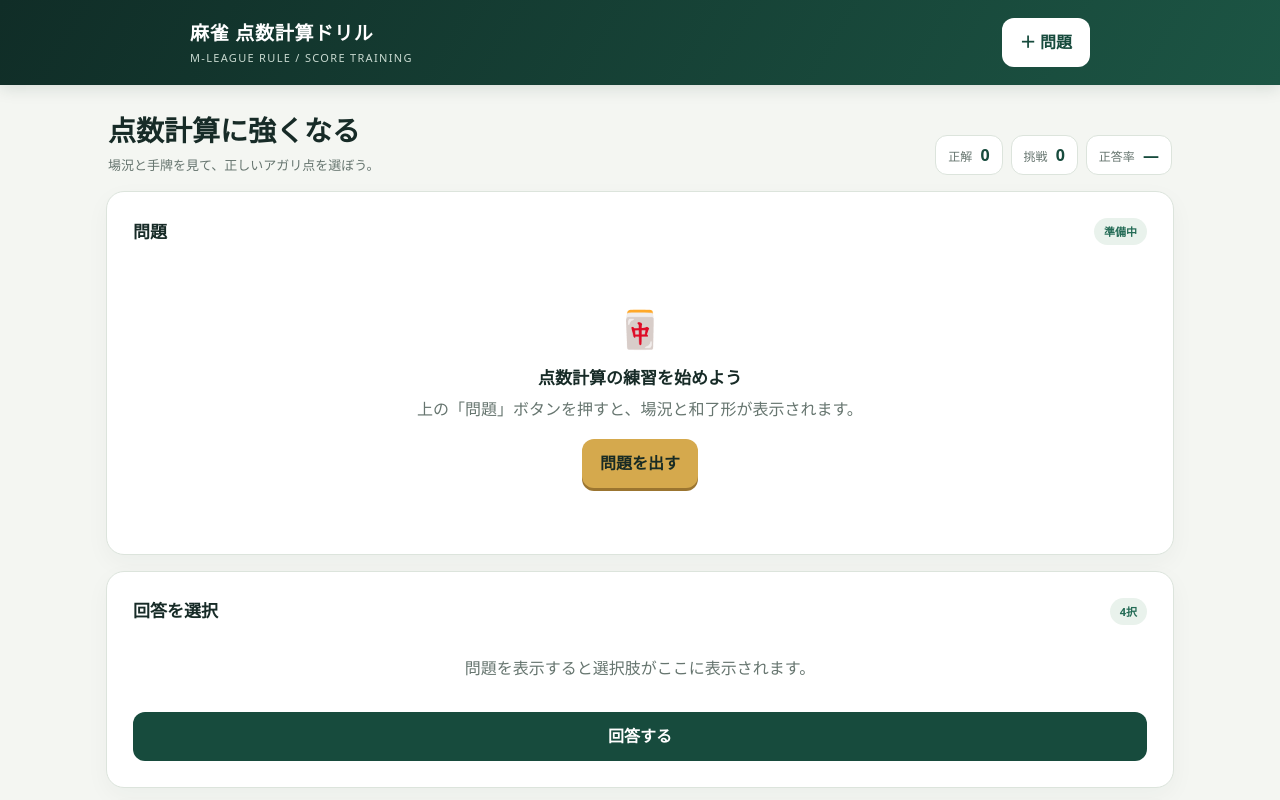
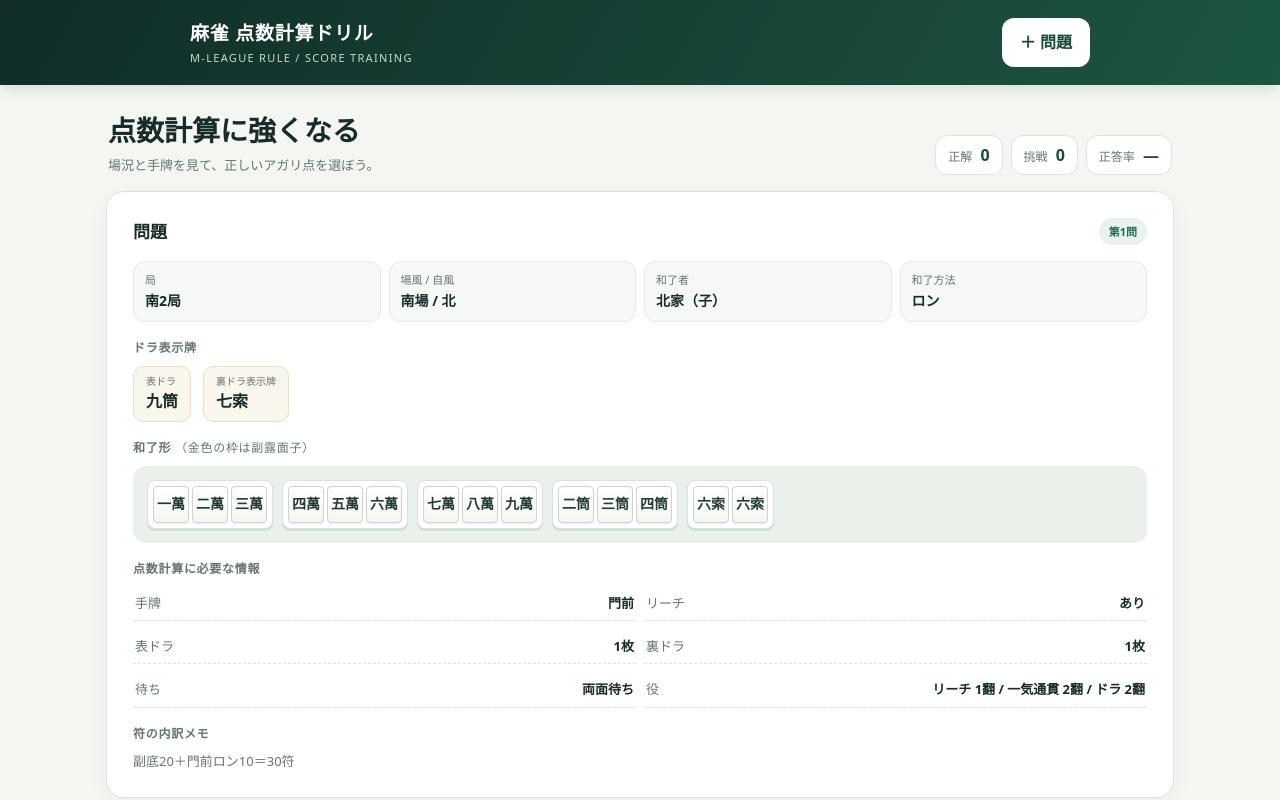
Before and after one commit to kmaidetademo/my-first-page, a plain HTML site: page mahjong/index.html in a window 1280 px wide. Both pictures are taken after a click on the button "＋ 問題". Shown: the top 800 px of the page. Drawn offline with Linux system fonts and the light colour scheme.

Commit message:
Generate endlessly varied random mahjong questions

```diff
--- a/mahjong/index.html
+++ b/mahjong/index.html
@@ -62,7 +62,31 @@ const questions=[
 {round:"南4局",roundWind:"南",seat:"南家（親）",dealer:true,method:"ロン",riichi:false,closed:false,dora:"九索",ura:"—",doraCount:2,uraCount:0,fu:30,han:4,yaku:["混一色 2翻（副露）"],fuNote:"副底20＋東・北の明刻8＋単騎待ち2＝30符",wait:"単騎待ち",winner:"親",groups:[["東","東","東"],["一萬","二萬","三萬"],["七萬","八萬","九萬"],["北","北","北"],["五萬","五萬"]],melds:[0,3]},
 {round:"南4局",roundWind:"南",seat:"西家（子）",dealer:false,method:"ロン",riichi:true,closed:true,dora:"五索",ura:"一筒",doraCount:1,uraCount:1,fu:30,han:5,yaku:["リーチ 1翻","一気通貫 2翻","ドラ 2翻"],fuNote:"副底20＋門前ロン10＝30符",wait:"両面待ち",winner:"子",groups:[["一萬","二萬","三萬"],["四萬","五萬","六萬"],["七萬","八萬","九萬"],["二筒","三筒","四筒"],["六索","六索"]],melds:[]}
 ];
-let current=null,selected=-1,answered=false,total=0,correct=0,serial=0;\n// 全問題を1回ずつ出題するシャッフルバッグ。同じ問題は一巡するまで再登場しません。\nlet questionDeck=[],lastQuestionIndex=-1;\nfunction drawQuestion(){\n if(questionDeck.length===0){\n  questionDeck=questions.map((_,i)=>i);\n  for(let i=questionDeck.length-1;i>0;i--){const j=Math.floor(Math.random()*(i+1));[questionDeck[i],questionDeck[j]]=[questionDeck[j],questionDeck[i]];}\n  // 前の周回の最後と新しい周回の最初が同じになる場合は先頭2件を入れ替える\n  if(questionDeck.length>1&&questionDeck[0]===lastQuestionIndex)[questionDeck[0],questionDeck[1]]=[questionDeck[1],questionDeck[0]];\n }\n lastQuestionIndex=questionDeck.shift();\n return questions[lastQuestionIndex];\n}
+let current=null,selected=-1,answered=false,total=0,correct=0,serial=0;
+// 基本問題を土台に、毎回ランダムな局・席・牌種のバリエーションを生成します。
+let lastBaseIndex=-1;
+const rounds=["東1局","東2局","東3局","東4局","南1局","南2局","南3局","南4局"];
+const seatNames=["東家","南家","西家","北家"];
+const suits=[["萬","筒","索"],["筒","索","萬"],["索","萬","筒"]];
+const doraTiles=["一萬","二萬","三萬","四萬","五萬","六萬","七萬","八萬","九萬","一筒","二筒","三筒","四筒","五筒","六筒","七筒","八筒","九筒","一索","二索","三索","四索","五索","六索","七索","八索","九索","東","南","西","北","白","發","中"];
+function drawQuestion(){
+ let index=Math.floor(Math.random()*questions.length);
+ if(questions.length>1&&index===lastBaseIndex)index=(index+1+Math.floor(Math.random()*(questions.length-1)))%questions.length;
+ lastBaseIndex=index;
+ const q=JSON.parse(JSON.stringify(questions[index]));
+ q.round=rounds[Math.floor(Math.random()*rounds.length)];
+ q.roundWind=q.round[0];
+ if(q.dealer){q.seat="東家（親）";}
+ else {const seat=seatNames[1+Math.floor(Math.random()*3)];q.seat=seat+"（子）";}
+ // 萬子・筒子・索子の表記をまとめて入れ替え、牌姿にも変化を付けます。
+ const map=suits[Math.floor(Math.random()*suits.length)];
+ const suitMap={"萬":map[0],"筒":map[1],"索":map[2]};
+ const convert=t=>{for(const from of ["萬","筒","索"])if(t.endsWith(from))return t.slice(0,-1)+suitMap[from];return t;};
+ q.groups=q.groups.map(group=>group.map(convert));
+ q.dora=doraTiles[Math.floor(Math.random()*doraTiles.length)];
+ q.ura=q.riichi?doraTiles[Math.floor(Math.random()*doraTiles.length)]:"—";
+ return q;
+}
 const ceil100=n=>Math.ceil(n/100)*100;
 function score(fu,han,dealer,method){
  let base=fu*Math.pow(2,han+2),limit=null;
```
